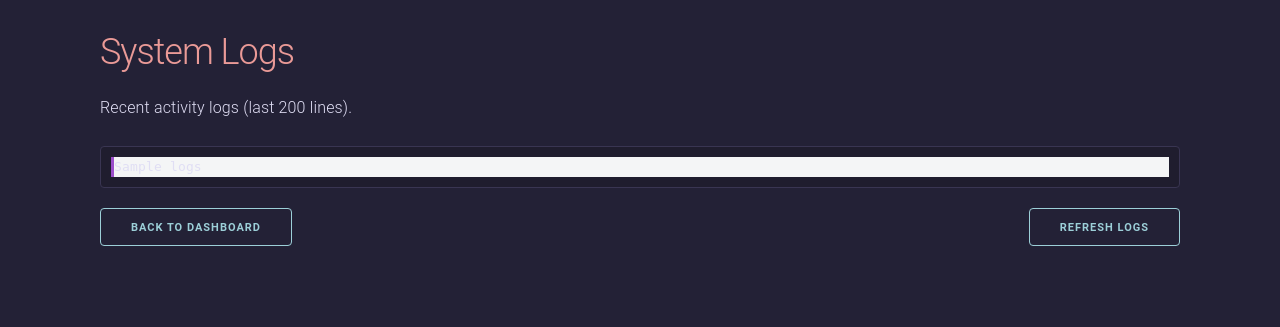
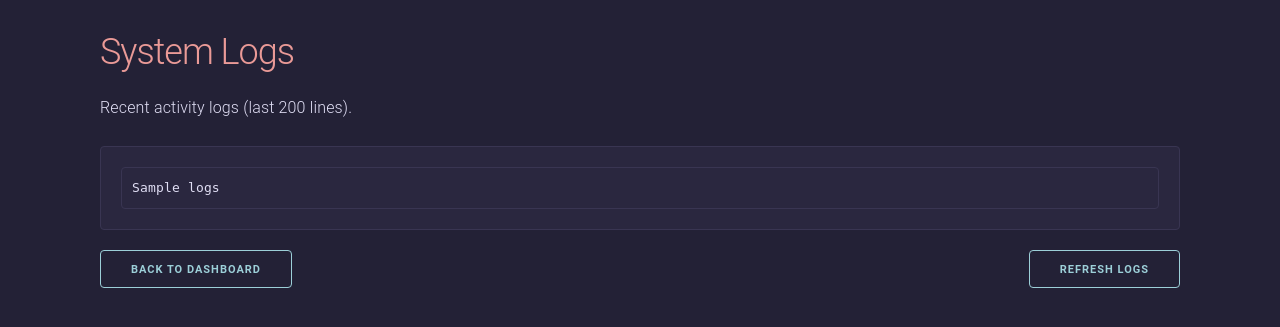
Before and after one commit to BeneKenobi/koreaderToHardcover, a FastAPI app: template src/koreadertohardcover/templates/logs.html in a window 1280 px wide. Shown: the part 88-415 px from the top of the page. Run offline with FastAPI, Linux system fonts and the light colour scheme; the template is opened without the code that fills it: most values are stand-ins (such as "Sample title", 1, 10 or a date in 2020).

Commit message:
Fix log viewer styles to use Rose Pine theme

```diff
--- a/src/koreadertohardcover/templates/base.html
+++ b/src/koreadertohardcover/templates/base.html
@@ -99,6 +99,18 @@
             border-top: 0.1rem solid var(--rp-overlay);
         }
 
+        pre, code {
+            background-color: var(--rp-surface);
+            color: var(--rp-text);
+            border-radius: 0.4rem;
+        }
+
+        pre {
+            padding: 1rem;
+            border: 1px solid var(--rp-overlay);
+            overflow-x: auto;
+        }
+
         /* Custom Utils */
         .card {
             background-color: var(--rp-surface);
--- a/src/koreadertohardcover/templates/logs.html
+++ b/src/koreadertohardcover/templates/logs.html
@@ -4,7 +4,7 @@
 <h2>System Logs</h2>
 <p>Recent activity logs (last 200 lines).</p>
 
-<div class="card" style="background-color: #1f1d2e; color: #e0def4; padding: 1rem; border: 1px solid var(--rp-overlay); overflow-x: auto;">
+<div class="card">
     <pre style="margin: 0; font-family: monospace; white-space: pre-wrap;">{{ logs }}</pre>
 </div>
 
```
